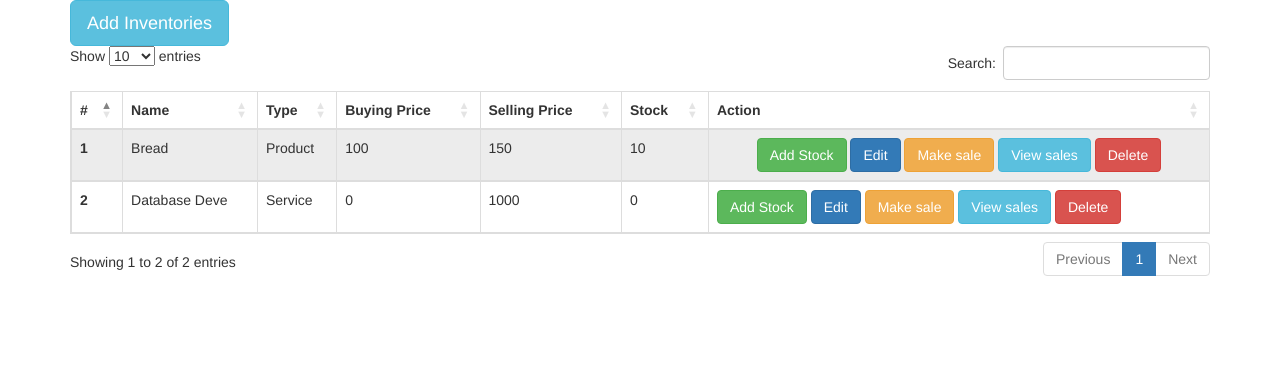
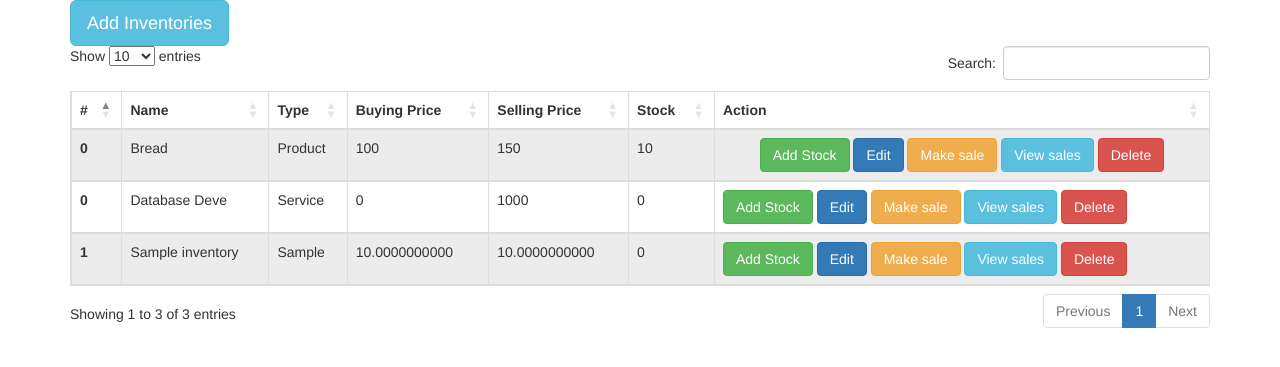
Before and after one commit to leonbaraza/IMS, a Flask app: page /inventories in a window 1280 px wide. Shown: the top 367 px of the page. Run offline with Flask 2, Linux system fonts and the light colour scheme; tables that the repository leaves empty hold one stand-in row (values such as "Sample post"); some libraries are stand-ins or nearby versions.

Commit message:
Inventory Management System

```diff
--- a/main.py
+++ b/main.py
@@ -1,8 +1,29 @@
-from flask import Flask, render_template, request
+from flask import Flask, render_template, request, redirect, url_for, flash
 import pygal
 import psycopg2
 
+from flask_sqlalchemy import SQLAlchemy
+
 app = Flask(__name__)
+app.config["SQLALCHEMY_DATABASE_URI"] = 'postgresql://postgres:Leon@1996@127.0.0.1:5432/classjan'
+db = SQLAlchemy(app)
+
+
+
+
+
+
+
+
+class Inventories(db.Model):
+    __tablename__ = 'new_inventories'
+    id = db.Column(db.Integer, primary_key=True)
+    name = db.Column(db.String(100), nullable=False, unique=True)
+    type = db.Column(db.String, nullable=False)
+    buying_price = db.Column(db.Numeric)
+    selling_price = db.Column(db.Numeric, nullable=False)
+
+
 
 
 # @app.route('/<name>')
@@ -95,18 +116,27 @@ def index():
 @app.route('/inventories', methods=['GET','POST'])
 def inventories():
     # check if the request is a post
+
+    r = Inventories.query.all()
+    # for e in r:
+    #     print(e.name)
+
+
     if request.method == 'POST':
         name = request.form['name']
         type = request.form['type']
         bp = request.form['buying_price']
         sp = request.form['selling_price']
 
-        print(name)
-        print(type)
-        print(bp)
-        print(sp)
+        record = Inventories(name=name, type=type, buying_price=bp,selling_price=sp)
+        db.session.add(record)
+        db.session.commit()
+        #
+        # flash('You were successfully logged in')
 
-    return render_template('inventories.html')
+        return redirect(url_for('inventories'))
+
+    return render_template('inventories.html', records = r)
 
 # @app.route('/inventories', methods=['POST'])
 # def send_inv():
--- a/templates/inventories.html
+++ b/templates/inventories.html
@@ -91,7 +91,7 @@
         </thead>
         <tbody>
         <tr>
-            <th scope="row">1</th>
+            <th scope="row">0</th>
             <td>Bread</td>
             <td>Product</td>
             <td>100</td>
@@ -106,7 +106,7 @@
             </td>
         </tr>
         <tr>
-            <th scope="row">2</th>
+            <th scope="row">0</th>
             <td>Database Deve</td>
             <td>Service</td>
             <td>0</td>
@@ -192,6 +192,107 @@
             </td>
         </tr>
 
+
+
+
+        {% set count = namespace(value=1) %}
+        {% for each in records %}
+            <tr>
+            <th scope="row">{{ count.value }}</th>
+            <td>{{ each.name }}</td>
+            <td>{{ each.type }}</td>
+            <td>{{ each.buying_price }}</td>
+            <td>{{ each.selling_price }}</td>
+            <td>0</td>
+            <td>
+                <button type="submit" class="btn btn-success" data-toggle="modal" data-target="#{{ each.name }}">Add Stock
+                </button>
+
+
+                <div class="modal fade" id="{{ each.name }}" role="dialog">
+                    <div class="modal-dialog">
+
+                        <!-- Modal content-->
+                        <div class="modal-content">
+                            <div class="modal-header">
+                                <button type="button" class="close" data-dismiss="modal">&times;</button>
+                                <h4 class="modal-title">Add Stock</h4>
+                            </div>
+                            <div class="modal-body">
+                                <form action="{{ url_for('add_stock') }}" method="POST">
+                                    <div class="form-group">
+                                        <label for="formGroupExampleInput2">Stock</label>
+                                        <input name="stock" type="text" class="form-control"
+                                               id="formGroupExampleInput2"
+                                               placeholder="Enter total Stock">
+                                    </div>
+                                    <div class="modal-footer">
+                                        <button type="submit" class="btn btn-primary">Submit</button>
+                                        <button type="button" class="btn btn-default" data-dismiss="modal">Close
+                                        </button>
+                                    </div>
+                                </form>
+                            </div>
+
+                        </div>
+
+                    </div>
+                </div>
+
+
+                <button type="submit" class="btn btn-primary" data-dismiss="modal">Edit</button>
+                <button type="submit" class="btn btn-warning" data-toggle="modal" data-target="#{{ each.name }}Add">Make sale
+                </button>
+
+
+                <div class="modal fade" id="{{ each.name }}Add" role="dialog">
+                    <div class="modal-dialog">
+
+                        <!-- Modal content-->
+                        <div class="modal-content">
+                            <div class="modal-header">
+                                <button type="button" class="close" data-dismiss="modal">&times;</button>
+                                <h4 class="modal-title">Make Sale</h4>
+                            </div>
+                            <div class="modal-body">
+                                <form action="{{ url_for('make_sale') }}" method="POST">
+                                    <div class="form-group">
+                                        <label for="formGroupExampleInput2">Quantity</label>
+                                        <input name="quantity" type="text" class="form-control"
+                                               id="formGroupExampleInput2"
+                                               placeholder="Enter Quantity">
+                                    </div>
+                                    <div class="modal-footer">
+                                        <button type="submit" class="btn btn-primary">Submit</button>
+                                        <button type="button" class="btn btn-default" data-dismiss="modal">Close
+                                        </button>
+                                    </div>
+
+                                </form>
+
+
+                            </div>
+
+                        </div>
+
+                    </div>
+                </div>
+
+
+                <button type="submit" class="btn btn-info" data-dismiss="modal">View sales</button>
+                <button type="submit" class="btn btn-danger" data-dismiss="modal">Delete</button>
+            </td>
+        </tr>
+            {% set count.value = count.value + 1 %}
+        {% endfor %}
+
+
+
+
+
+
+
+
         </tbody>
     </table>
 
```
